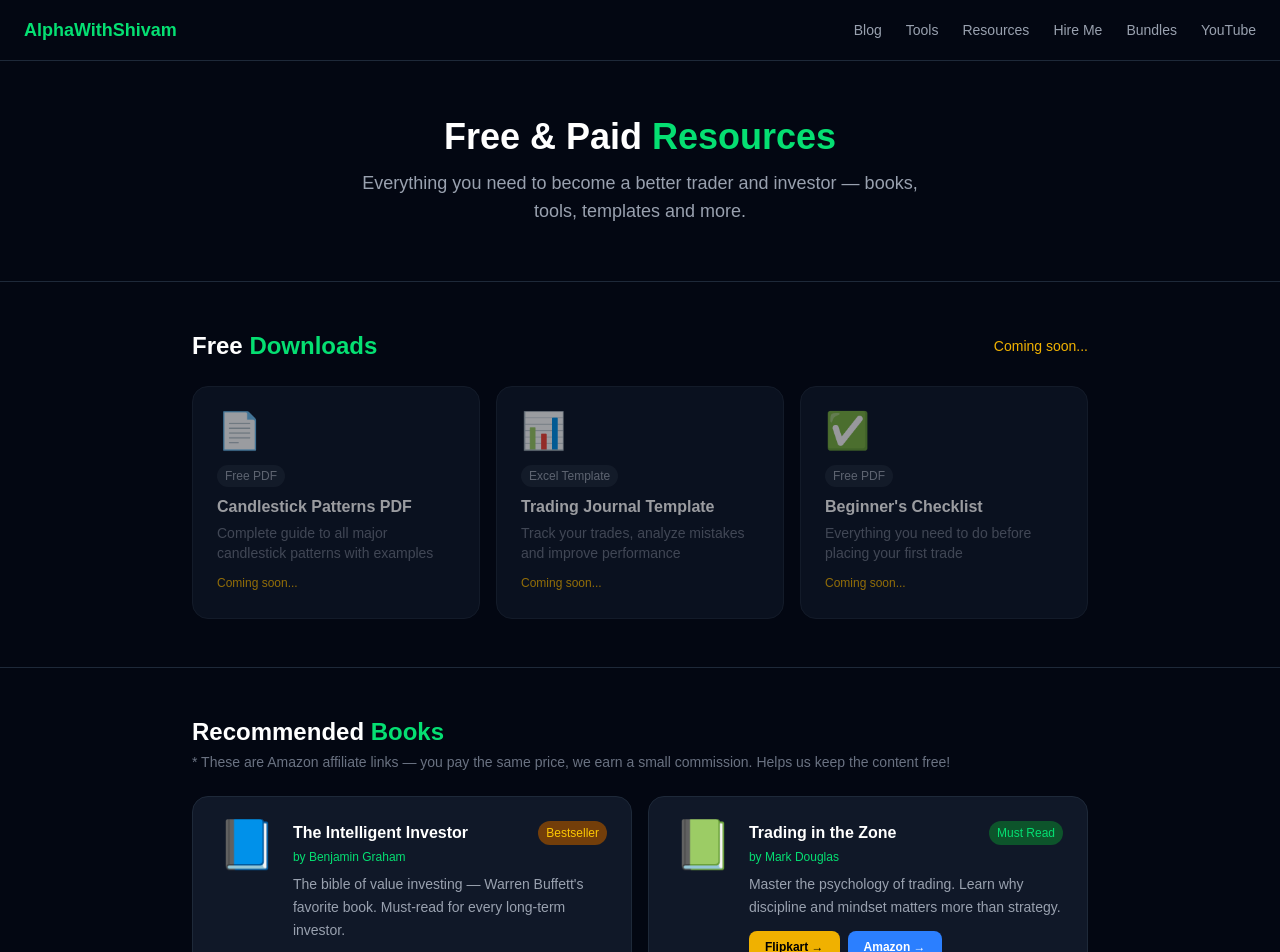
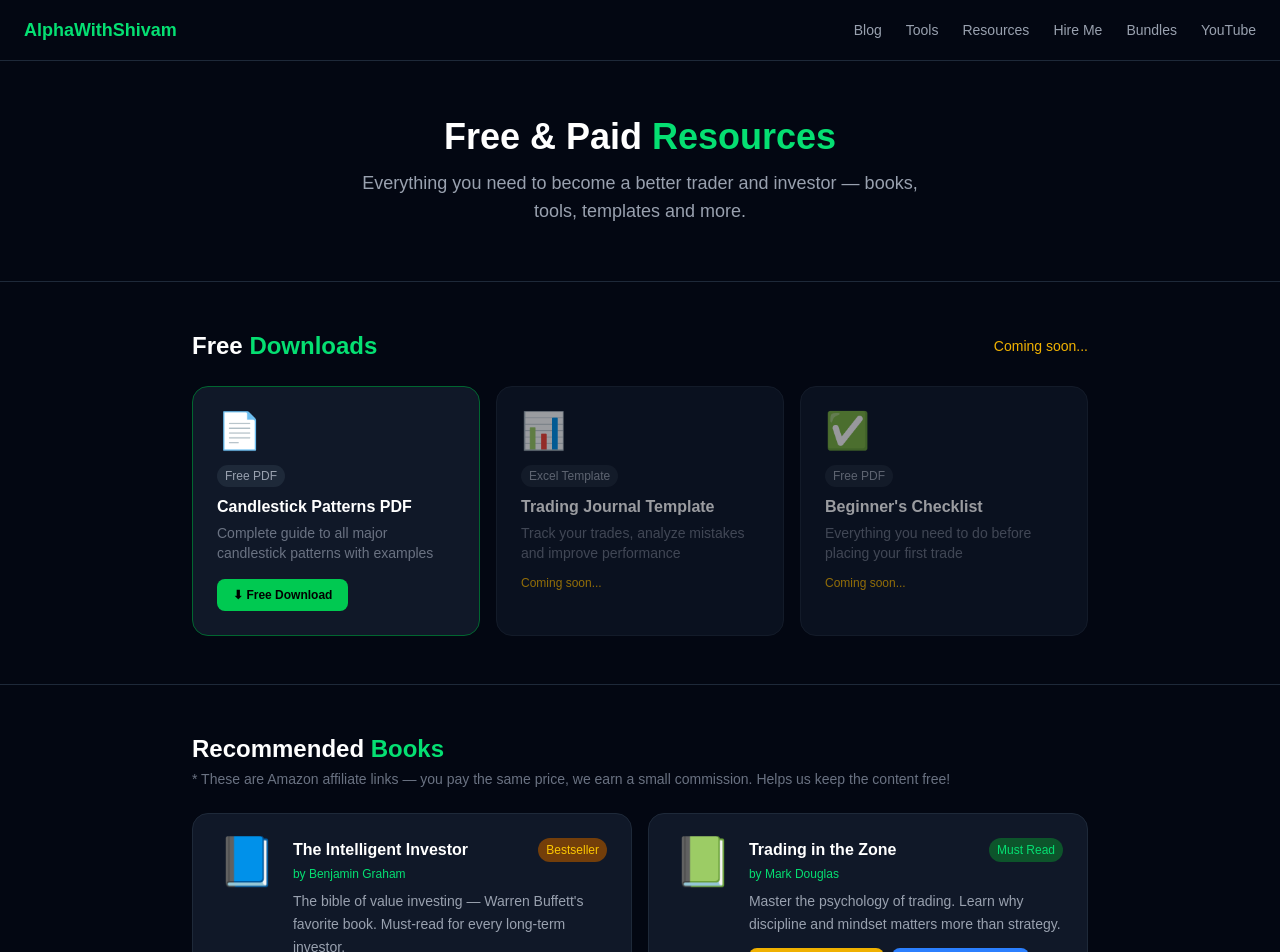
Before and after one commit to Shivam-k-y/stock-blog-website, a Next.js app: page /resources in a window 1280 px wide. Shown: the top 952 px of the page. Built offline with nearby package versions, Linux system fonts and the light colour scheme.

Commit message:
Update free resources in ResourcesPage component: change availability and download link for Candlestick Patterns PDF; enhance resource display with conditional rendering for better user experience.

```diff
--- a/src/app/resources/page.js
+++ b/src/app/resources/page.js
@@ -7,8 +7,8 @@
     name: "Candlestick Patterns PDF",
     desc: "Complete guide to all major candlestick patterns with examples",
     type: "Free PDF",
-    href: "#",
-    available: false,
+    href: "https://drive.google.com/uc?export=download&id=1ZabHtF3YCYtdSjPgpQ7EtxrPJzTjX95H",
+    available: true,
   },
   {
     emoji: "📊",
@@ -168,7 +168,11 @@
           <div className="grid grid-cols-1 md:grid-cols-3 gap-4">
           {freeResources.map((res) => (
     <div key={res.name}
-                className="bg-gray-900 border border-gray-800 rounded-2xl p-6 opacity-60 cursor-not-allowed">
+      className={`bg-gray-900 border rounded-2xl p-6 transition
+        ${res.available
+          ? "border-green-800 hover:border-green-400"
+          : "border-gray-800 opacity-60 cursor-not-allowed"
+        }`}>
       <span className="text-4xl">{res.emoji}</span>
       <div className="mt-3">
         <span className="text-xs bg-gray-800 text-gray-400 px-2 py-1 rounded-full">
@@ -176,9 +180,18 @@
         </span>
         <h3 className="font-semibold mt-2">{res.name}</h3>
         <p className="text-gray-500 text-sm mt-1">{res.desc}</p>
+
+        {res.available ? (
+
+            <a download  name={res.name} href={res.href}
+            className="inline-block mt-4 bg-green-500 hover:bg-green-400 text-black text-xs font-bold px-4 py-2 rounded-lg transition">
+            ⬇ Free Download
+          </a>
+        ) : (
           <span className="text-yellow-500 text-xs mt-3 inline-block">
             Coming soon...
           </span>
+        )}
       </div>
     </div>
   ))}
@@ -219,11 +232,11 @@
       <div className="flex gap-2 mt-3 flex-wrap">
         <a href={book.flipkart} target="_blank"
           className="bg-yellow-500 hover:bg-yellow-400 text-black text-xs font-bold px-4 py-2 rounded-lg transition">
-          Flipkart →
+          Buy on Flipkart →
         </a>
         <a href={book.affiliate} target="_blank"
           className="bg-blue-500 hover:bg-blue-400 text-white text-xs font-bold px-4 py-2 rounded-lg transition">
-          Amazon →
+          Buy on Amazon →
         </a>
       </div>
     </div>
```
Lines whose indentation alone changed are shown as unchanged.
